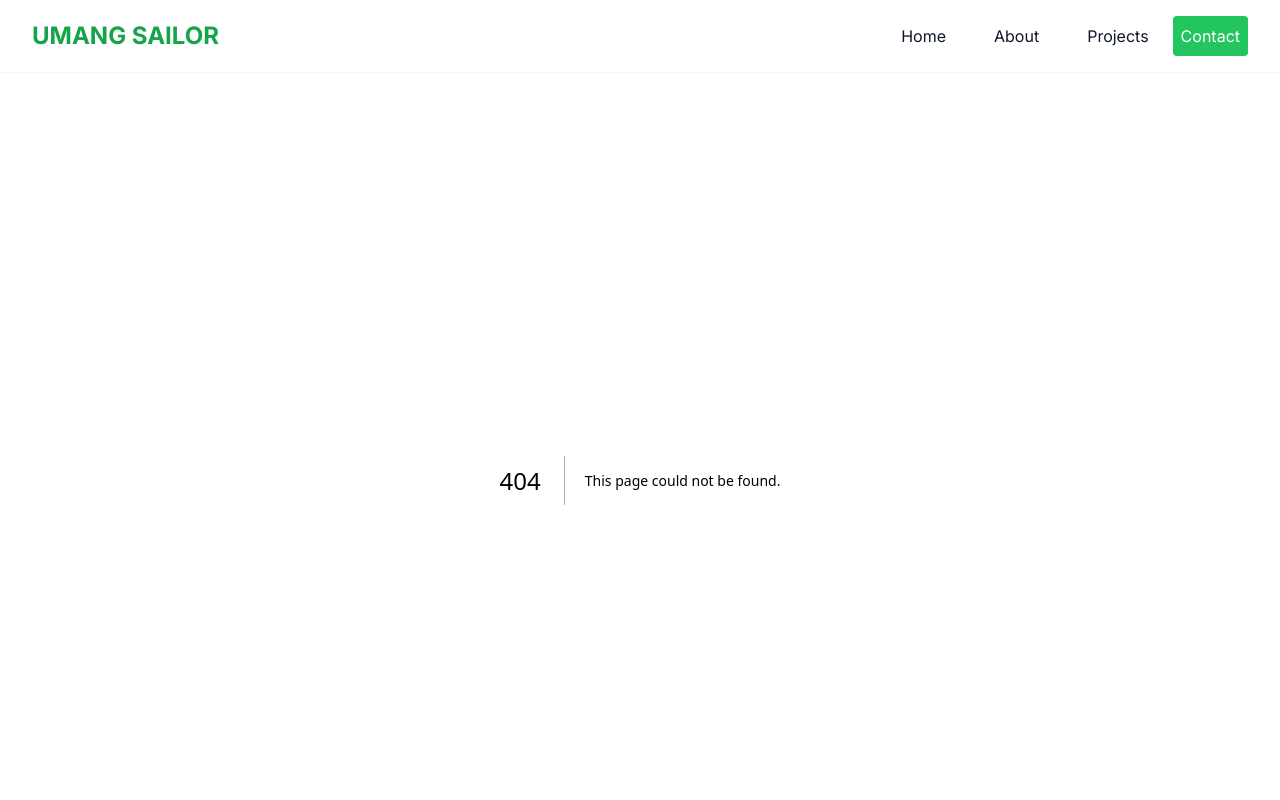
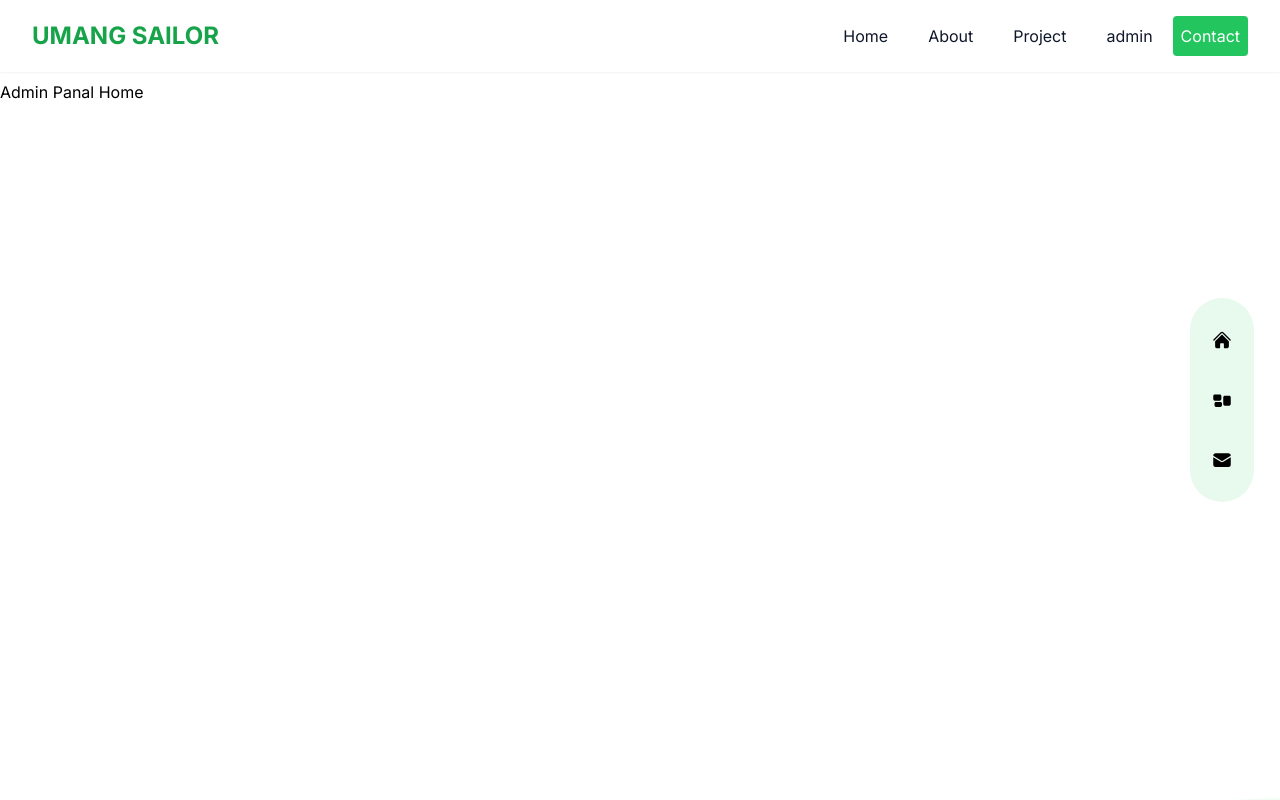
Before and after one commit to TuathaDeLugh/next.js_portfolio, a Next.js app: page /admin in a window 1280 px wide. Before the commit this address had no page. Shown: the top 800 px of the page. Built offline with nearby package versions, Linux system fonts and the light colour scheme.

Commit message:
Admin nav & layout design

```diff
--- /dev/null
+++ b/app/admin/contact/page.jsx
@@ -0,0 +1,9 @@
+import React from 'react'
+
+function Acontact() {
+  return (
+    <div>Admin Panal Contact</div>
+  )
+}
+
+export default Acontact
--- /dev/null
+++ b/app/admin/layout.jsx
@@ -0,0 +1,13 @@
+import Nav from '@/components/AdminSlider'
+import React from 'react'
+
+function layout({children}) {
+  return (
+    <div className=' max-w-[1535px] mx-auto'>
+        <Nav/>
+        {children}
+    </div>
+  )
+}
+
+export default layout
--- /dev/null
+++ b/app/admin/page.jsx
@@ -0,0 +1,10 @@
+import Nav from '@/components/AdminSlider'
+import React from 'react'
+
+export default function Admin() {
+  return (
+    <>
+    <div>Admin Panal Home</div>
+    </>
+  )
+}
--- /dev/null
+++ b/app/admin/project/page.jsx
@@ -0,0 +1,11 @@
+import Nav from '@/components/AdminSlider'
+import React from 'react'
+
+function Aproject() {
+  return (
+    <div>
+    Admin Panal Project</div>
+  )
+}
+
+export default Aproject
--- a/app/layout.js
+++ b/app/layout.js
@@ -1,9 +1,8 @@
-import Link from 'next/link'
+
 import './globals.css'
 import { Inter } from 'next/font/google'
 import NavBar from '@/components/Navbar'
 import ToastCont from '@/components/ToastCont'
-import Progress from '@/components/Progress'
 import Footer from '@/components/Footer'
 
 const inter = Inter({ subsets: ['latin'] })
--- /dev/null
+++ b/components/AdminSlider.jsx
@@ -0,0 +1,38 @@
+'use client'
+import Link from 'next/link';
+import { useRouter } from 'next/navigation';
+import {
+  HiHome,
+  HiUser,
+  HiViewColumns,
+  HiRectangleGroup,
+  HiChatBubbleBottomCenterText,
+  HiEnvelope,
+} from 'react-icons/hi2';
+
+// nav data
+export const navData = [
+  { name: 'home', path: '/admin', icon: <HiHome /> },
+  { name: 'services', path: '/admin/project', icon: <HiRectangleGroup /> },
+  {
+    name: 'contact',
+    path: '/admin/contact',
+    icon: <HiEnvelope />,
+  },
+];
+
+const Nav = () => {
+  const router = useRouter();
+  const pathname= router.pathname;
+
+  return <nav className='flex flex-col items-center xl:justify-center gap-y-4 fixed h-max bottom-0 mt-auto xl:right-[2%] z-50 top-0 w-full xl:w-16 xl:w-max-md xl:h-screen'>
+    <div className='flex w-full xl:flex-col items-center justify-between xl:justify-center gap-y-10 px-4 md:px-40 xl:px-0 h-[80px] xl:h-max py-8 bg-green-500/10 backdrop-blur-sm text-3xl xl:text-xl xl:rounded-full'>
+      {navData.map((link,index)=>{
+        return<Link href={link.path}>{link.icon}</Link>
+      })}
+
+    </div>
+  </nav>;
+};
+
+export default Nav;
--- a/components/Navbar.jsx
+++ b/components/Navbar.jsx
@@ -6,7 +6,12 @@ import { GiHamburgerMenu } from "react-icons/gi";
 import { GrClose } from "react-icons/gr";
 
 import { useState } from 'react';
-
+export const navData = [
+  { name: 'Home', path: '/'},
+    { name: 'About', path: '/about'},
+    { name: 'Project', path: '/project'},
+  { name: 'admin', path: '/admin'},
+]
 function NavBar() {
   const [navbar, setNavbar] = useState(false);
   return (
@@ -44,21 +49,15 @@ function NavBar() {
               }`}
             >
               <ul className="h-screen md:h-auto items-center justify-center md:flex ">
-                <li className=" text-l text-slate-900 py-5 px-6 text-center  border-b-2 md:border-b-0    border-slate-700  md:hover:text-slate-500  md:hover:bg-transparent">
-                  <Link href="/" onClick={() => setNavbar(!navbar)}>
-                    Home
-                  </Link>
-                </li>
-                <li className=" text-l text-slate-900  py-5 px-6 text-center border-b-2 md:border-b-0    border-slate-700  md:hover:text-slate-500  md:hover:bg-transparent">
-                  <Link href="/about" onClick={() => setNavbar(!navbar)}>
-                    About
-                  </Link>
-                </li>
-                <li className="text-l text-slate-900 py-5 px-6 text-center  border-b-2 md:border-b-0  border-slate-700  md:hover:text-slate-500 md:hover:bg-transparent">
-                  <Link href="/project" onClick={() => setNavbar(!navbar)}>
-                    Projects
-                  </Link>
-                </li>
+
+                {navData.map((link,index)=>{
+        return(
+          <li className="text-l text-slate-900 py-5 px-5 text-center  border-b-2 md:border-b-0  border-slate-700  md:hover:text-slate-500 md:hover:font-semibold md:hover:bg-transparent">
+
+        <Link onClick={() => setNavbar(!navbar)} href={link.path}>{link.name}</Link>
+        </li>
+        )
+                })}
                 <li className="text-l text-white rounded bg-green-500 hover:border-2 hover:border-green-500  md:my-3 md:py-2 md:px-2 py-5 px-6 text-center  border-b-2 md:border-b-0   md:hover:text-green-500  md:hover:bg-transparent">
                   <Link href="/contact" onClick={() => setNavbar(!navbar)}>
                     Contact
```
